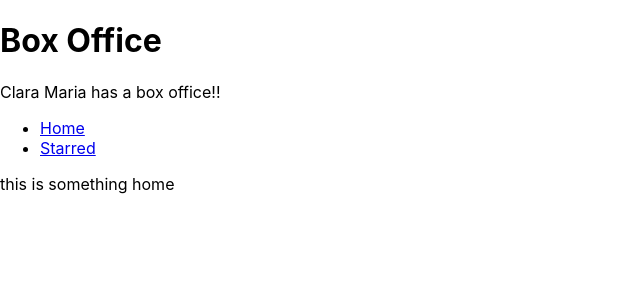
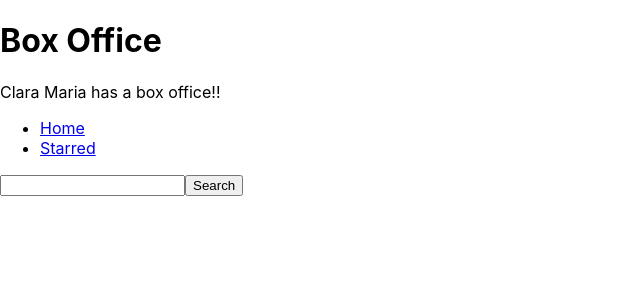
Before and after one commit to claaraamaria/REACTBoxOffice, a React (Create React App) app: page / in a window 1280 px wide. Shown: the top 300 px of the page, without its empty margins (0-640 px from the left). Built offline with nearby package versions, Linux system fonts and the light colour scheme.

Commit message:
created input and fetched the results from TvMazeAPI; also added onKeyDown search

```diff
--- a/src/pages/Home.js
+++ b/src/pages/Home.js
@@ -1,8 +1,43 @@
-import React from 'react';
+import React, { useState } from 'react';
 import MainPageLayout from '../components/MainPageLayout';
 
 const Home = () => {
-  return <MainPageLayout>this is something home</MainPageLayout>;
+  const [input, setInput] = useState('');
+
+  const onSearch = () => {
+    //https://api.tvmaze.com/search/shows?q=girls
+
+    fetch(`https://api.tvmaze.com/search/shows?q=${input}`)
+      .then(resp => resp.json())
+      .then(result => {
+        console.log(result);
+      });
+  };
+
+  const onInputChange = ev => {
+    setInput(ev.target.value);
+  };
+
+  const onKeyDown = ev => {
+    if (ev.keyCode === 13) {
+      onSearch();
+    }
+  };
+
+
+  return (
+    <MainPageLayout>
+      <input
+        type="text"
+        onChange={onInputChange}
+        onKeyDown={onKeyDown}
+        value={input}
+      />
+      <button type="button" onClick={onSearch}>
+        Search
+      </button>
+    </MainPageLayout>
+  );
 };
 
 export default Home;
```
